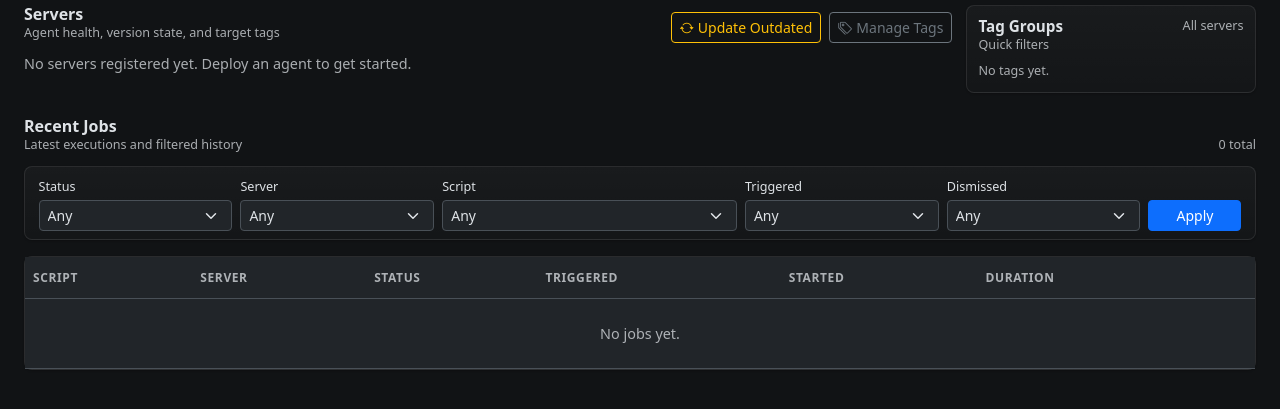
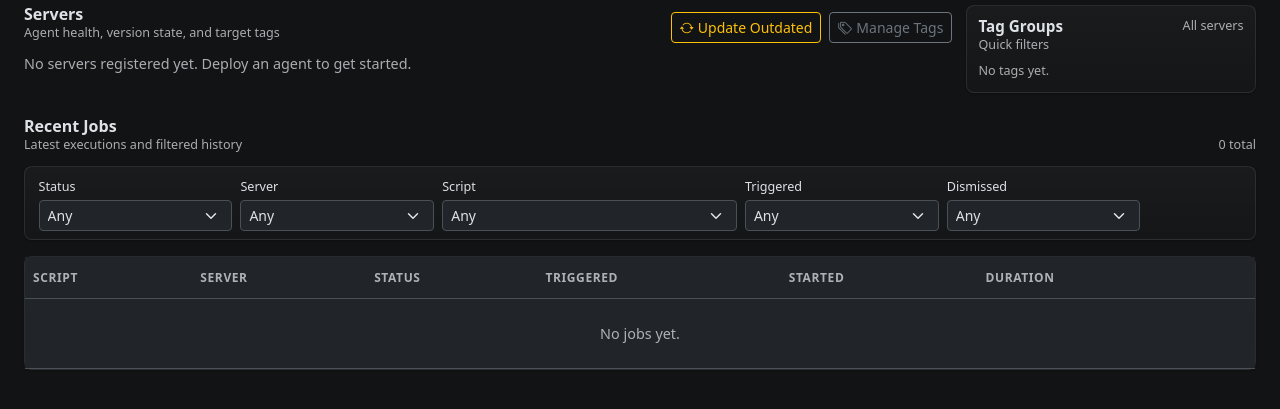
Before and after one commit to klimnt1/scriptwatch, a Flask app: page / in a window 1280 px wide. Shown: the part 161-570 px from the top of the page. Run offline with Flask 3, Linux system fonts and the light colour scheme; data that the repository does not hold is empty; parts of the project's set-up code (start-up, migrations or seed data) failed here and were passed over; some libraries are stand-ins or nearby versions.

Commit message:
Remove 'Apply' button from job filter form in dashboard

```diff
--- a/api/templates/dashboard.html
+++ b/api/templates/dashboard.html
@@ -346,9 +346,6 @@
           <option value="false" {% if job_filters.dismissed == "false" %}selected{% endif %}>Active</option>
           <option value="true" {% if job_filters.dismissed == "true" %}selected{% endif %}>Dismissed</option>
         </select>
-      </div>
-      <div class="col-6 col-md-1 d-grid">
-        <button class="btn btn-primary btn-sm" type="submit">Apply</button>
       </div>
     </div>
   </div>
```
